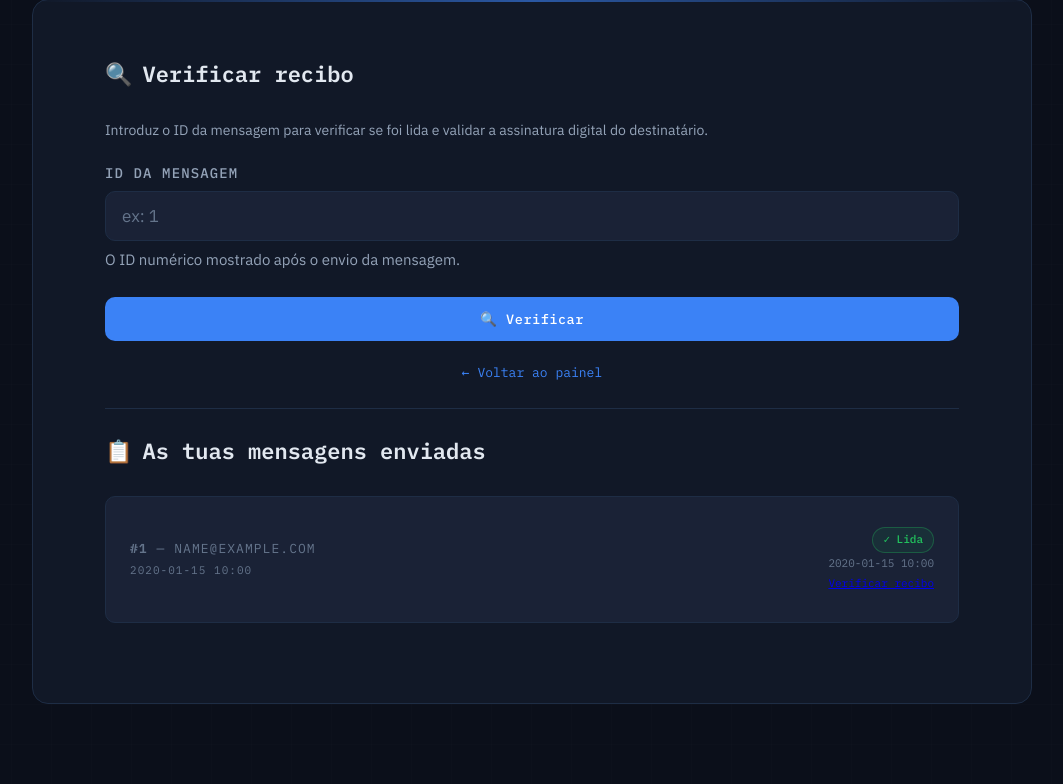
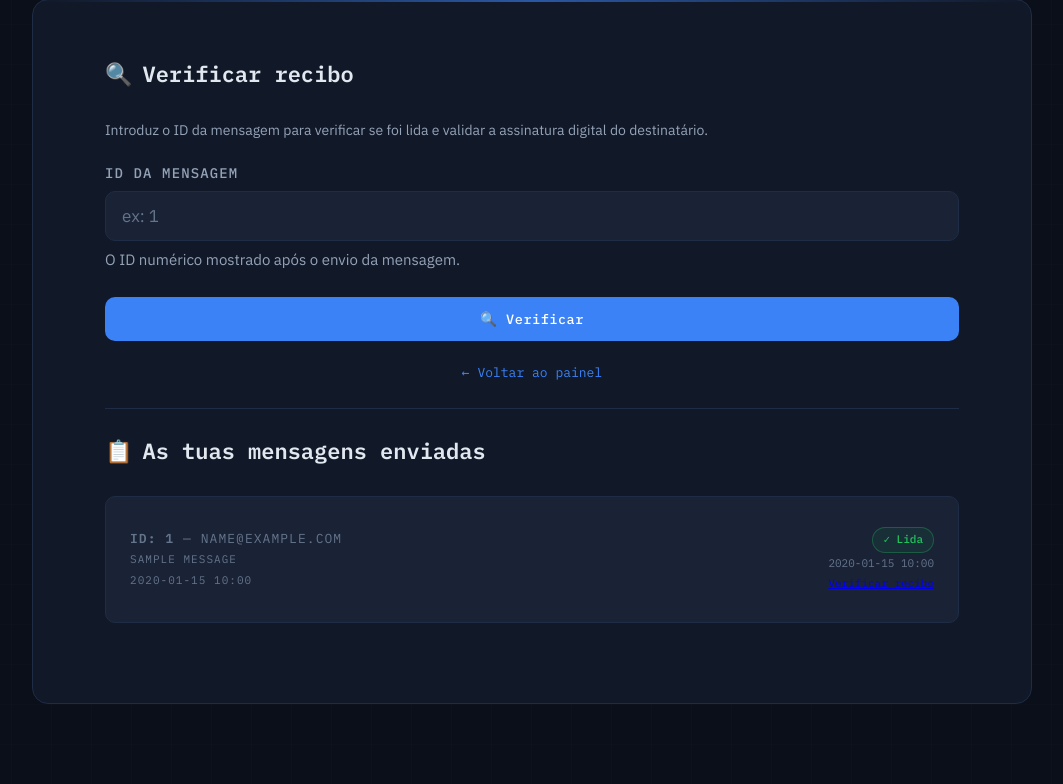
Before and after one commit to AndrePutoi/Grupo-G-ok-eu-confesso, a Flask app: page /receive/verify in a window 1280 px wide. Shown: the part 229-1013 px from the top of the page, without its empty margins (108-1171 px from the left). Run offline with Flask 3, Linux system fonts and the light colour scheme; a user stored in the database is signed in; tables that the repository leaves empty hold one stand-in row (values such as "Sample post").

```diff
--- a/app/models/models.py
+++ b/app/models/models.py
@@ -25,6 +25,7 @@ class Message(db.Model):
     id = db.Column(db.Integer, primary_key=True)
     sender_id = db.Column(db.Integer, db.ForeignKey('users.id'), nullable=False)
     recipient_email = db.Column(db.String(256), nullable=False)
+    subject = db.Column(db.String(256), nullable=True)
     code_hash = db.Column(db.String(256), nullable=False)  # hash do código, nunca o código em claro
     ciphertext = db.Column(db.Text, nullable=False)
     mac = db.Column(db.String(256), nullable=True)  # HMAC opcional (bónus)
--- a/app/routes/sender.py
+++ b/app/routes/sender.py
@@ -59,6 +59,7 @@ def send_message():
         message = Message(
             sender_id=current_user.id,
             recipient_email=recipient_email,
+            subject=subject,
             code_hash=code_hash,
             ciphertext=ciphertext,
             mac=mac
--- a/app/templates/receiver/verify.html
+++ b/app/templates/receiver/verify.html
@@ -114,7 +114,8 @@
           {% set receipt = receipts_map.get(msg.id) %}
           <div class="receipt-row" style="align-items:center; padding:6px 0; font-size:13px;">
             <span class="label" style="font-size:13px;">
-              <strong>#{{ msg.id }}</strong> — {{ msg.recipient_email }}<br>
+              <strong>ID: {{ msg.id }}</strong> — {{ msg.recipient_email }}<br>
+              <span style="color:var(--text-muted); font-size:11px;">{{ msg.subject or '(sem assunto)' }}</span><br>
               <span style="color:var(--text-muted); font-size:11px;">{{ msg.created_at.strftime('%Y-%m-%d %H:%M') }}</span>
             </span>
             <span class="value" style="text-align:right; font-size:12px;">
```
Also changed, not shown: README.md.
